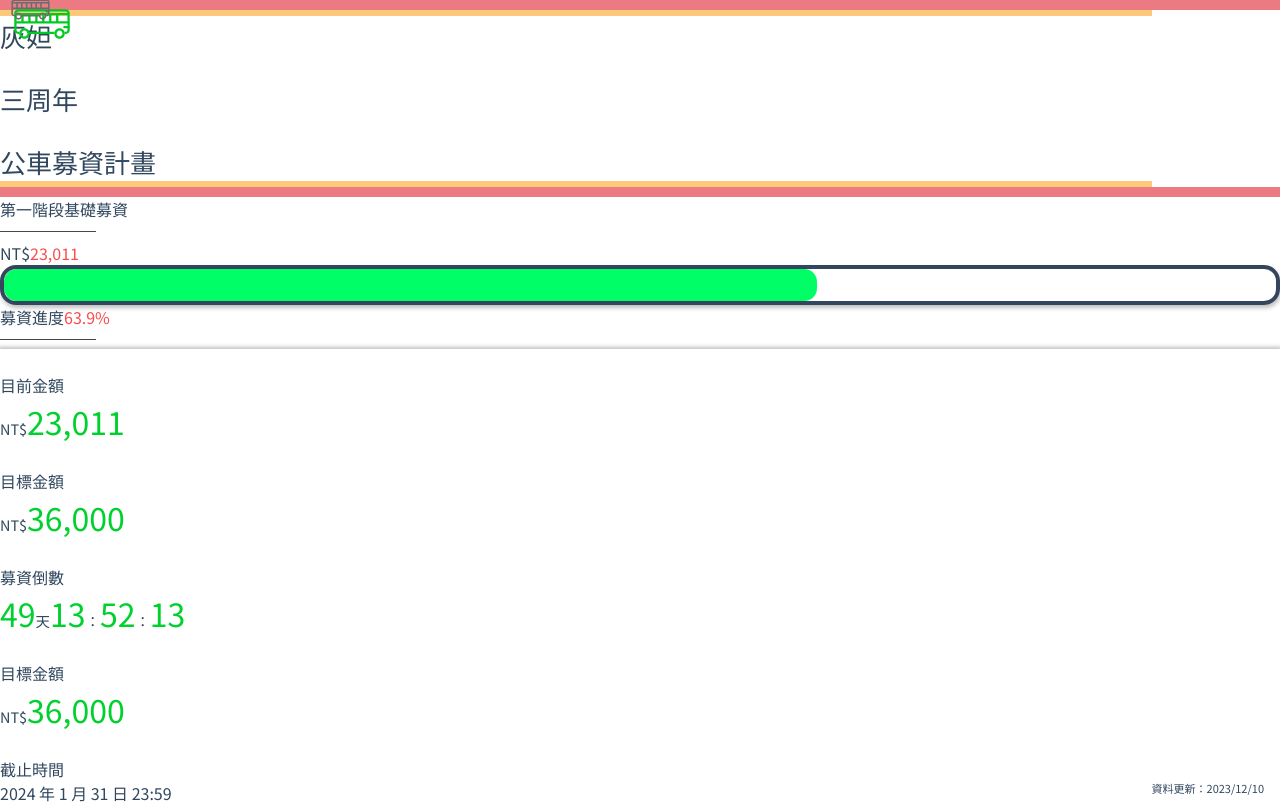
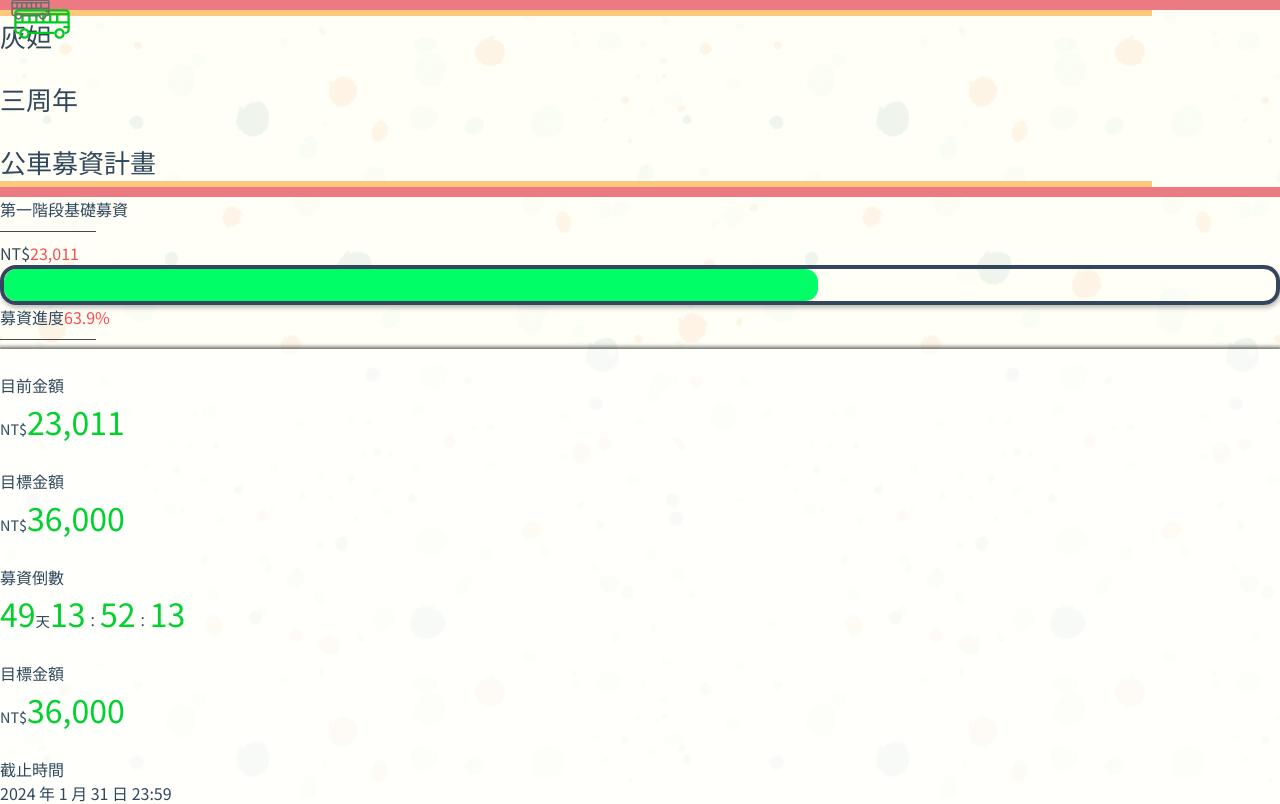
Before and after one commit to serser322/dada-bus-crowdfunding, a React (Vite) app: page / in a window 1280 px wide. Shown: the top 804 px of the page. Built offline with nearby package versions, Linux system fonts and the light colour scheme; some icons are missing.

Commit message:
feat:調整版面與跑條動畫

```diff
--- a/src/components/Card.jsx
+++ b/src/components/Card.jsx
@@ -1,7 +1,8 @@
 import styled from "styled-components";
 
 const BaseCard = styled.div`
-  box-shadow: 0px 0px 4px 2px rgba(0, 0, 0, 0.25);
+  background-color: rgba(255, 255, 255, 0.6);
+  box-shadow: 0px 0px 4px 2px rgba(0, 0, 0, 0.6);
 `;
 
 function Card({ children }) {
--- a/src/components/ProgressBar.jsx
+++ b/src/components/ProgressBar.jsx
@@ -1,5 +1,5 @@
 import styled from "styled-components";
-// import { useState, useRef } from "react";
+import { useState, useRef, useEffect } from "react";
 import CountUp from "react-countup";
 import BusIcon from "../../public/bus_icon.svg";
 
@@ -57,26 +57,30 @@ const UpdateTime = styled.div`
 `;
 
 function ProgressBar({ targetAmount, currentAmount }) {
-  // const [counter, setCounter] = useState(0);
-  // const countRef = useRef(null);
-  // countRef.current = counter;
-  const percentage = (currentAmount / targetAmount) * 100;
+  const [percentage, setPercentage] = useState(0);
+  const percentageRef = useRef(null);
+  percentageRef.current = percentage;
+  const amountPercentage = ((currentAmount / targetAmount) * 100).toFixed(1);
+  const seconds = 2000 / amountPercentage;
+  // const amountPercentage = 99.0;
+  const increasePercentage = () => {
+    const increaseInterval = setInterval(() => {
+      if (percentageRef.current < amountPercentage) {
+        setPercentage((newValue) => newValue + 1);
+      } else {
+        clearInterval(increaseInterval);
+      }
+    }, seconds);
+  };
 
-  // const increase = () => {
-  //   const myInterval = setInterval(() => {
-  //     if (countRef.current <= 65) {
-  //       setCounter((newValue) => newValue + 1);
-  //     } else {
-  //       clearInterval(myInterval);
-  //     }
-  //   }, 20);
-  // };
+  useEffect(() => {
+    increasePercentage();
+  }, []);
+
   return (
     <div className="w-full relative rounded-lg">
       <BusIconImage src={BusIcon} alt="" />
       <div className="flex justify-end items-baseline font-bold mr-4 mb-1.5">
-        {/* <button onClick={increase}>increase</button>
-        <div>{counter}</div> */}
         <span className="text-sm sm:text-base mr-2">NT$</span>
         <NumberText className="text-xl sm:text-2xl">
           <CountUp start={0} end={currentAmount} duration={2.8} delay={0.1} />
@@ -85,10 +89,11 @@ function ProgressBar({ targetAmount, currentAmount }) {
       <Bar className="w-full" $percentage={percentage}></Bar>
       <div className="flex justify-center items-baseline font-bold mt-3 sm:mt-5">
         <span className="text-lg md:text-2xl mr-3">募資進度</span>
+        {/* <div>{percentage.toFixed(1)}</div> */}
         <NumberText className="text-3xl md:text-4xl mr-1">
           <CountUp
             start={0}
-            end={percentage}
+            end={amountPercentage}
             decimals={1}
             duration={2.8}
             delay={0.1}
--- a/src/main.jsx
+++ b/src/main.jsx
@@ -1,10 +1,10 @@
-import React from "react";
+// import React from "react";
 import ReactDOM from "react-dom/client";
 import App from "./App.jsx";
 import "./styles/index.css";
 
 ReactDOM.createRoot(document.getElementById("root")).render(
-  <React.StrictMode>
-    <App />
-  </React.StrictMode>
+  // <React.StrictMode>
+  <App />
+  // </React.StrictMode>
 );
--- a/src/styles/GlobalStyles.js
+++ b/src/styles/GlobalStyles.js
@@ -22,9 +22,28 @@ const GlobalStyles = createGlobalStyle`
   }
 
   #root {
-    height: 100%;
+    /* height: 100%; */
+    /* background-image: url('../../public/background.jpg'); */
+    /* background-size: 100%; */
+    position: relative;
+
+    :after {
+      content: ' ';
+      display: block;
+      width: 100%;
+      height: 100%;
+      position: absolute;
+      top: 0;
+      left:0;
+      right:0;
+      bottom: 0;
+      background-image: url('../../public/background.png');
+      background-size: 100%;
+      opacity: .2;
+      z-index:-2;
+    }
+
   }
-
 `
 
 export default GlobalStyles
--- a/src/ui/Content.jsx
+++ b/src/ui/Content.jsx
@@ -128,7 +128,7 @@ function Content() {
         <CardItem icon={LocationOnOutlined} title="階段狀態">
           <div className="flex items-baseline sm:pb-0.5 lg:pb-1">
             <NumberText className="mr-2">
-              <CountUp start={0} end={1} duration={0.5} delay={0.1} />
+              <CountUp start={0} end={1} duration={0.8} delay={0.3} />
             </NumberText>
             <SubText className="mr-1">
               <span className="mr-2">
```
Also changed, not shown: public/background.png (added), src/components/vts-2021-12-25_22h52_13.png (added).
